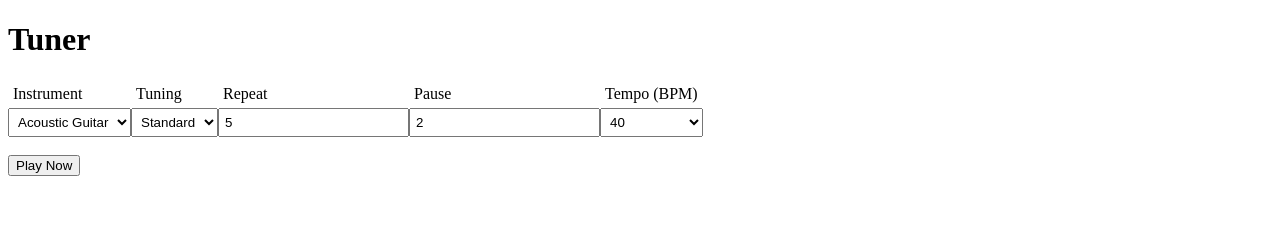
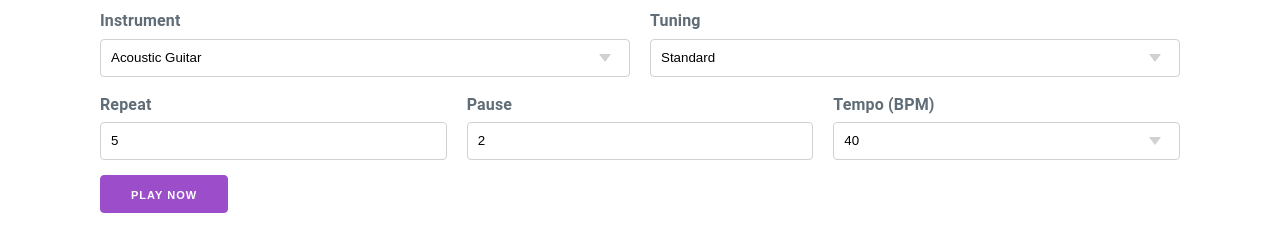
Before and after one commit to CapelliC/guitar-tuner, a plain HTML site: page index.html in a window 1280 px wide. Drawn offline with nearby package versions, Linux system fonts and the light colour scheme.

Commit message:
fix layout

```diff
--- a/index.html
+++ b/index.html
@@ -1,27 +1,21 @@
 <!DOCTYPE html>
 <html>
+  <!--
+    Simple HTML5 guitar tuner
+    author: Capelli Carlo
+    license: MIT
+  -->
   <head>
     <meta charset="utf-8">
-    <title>Tuner</title>
+    <title>Guitar Tuner</title>
     <script src='https://cdn.jsdelivr.net/gh/keithwhor/audiosynth/audiosynth.js'></script>
-    <style>
-      /* see https://stackoverflow.com/q/45224246/874024 */
-      .aligned_form {
-        display: flex;
-        flex-flow: column wrap;
-        align-content: flex-start;
-        height: 75px;
-      }
-      label, input, select {
-        padding: 5px;
-        box-sizing: border-box;
-      }
-    </style>
+    <link rel="stylesheet" href="https://cdnjs.cloudflare.com/ajax/libs/milligram/1.4.1/milligram.min.css" integrity="sha512-xiunq9hpKsIcz42zt0o2vCo34xV0j6Ny8hgEylN3XBglZDtTZ2nwnqF/Z/TTCc18sGdvCjbFInNd++6q3J0N6g==" crossorigin="anonymous" referrerpolicy="no-referrer" />
   </head>
   <body>
-    <h1>Tuner</h1>
 
-    <div class=aligned_form>
+    <div class=container>
+      <div class=row>
+        <div class=column>
           <label for=instrument>Instrument</label>
           <select id=instrument>
             <option value=piano>Piano</option>
@@ -29,27 +23,37 @@
             <option value=acoustic selected>Acoustic Guitar</option>
             <option value=edm>Edm</option>
           </select>
+        </div>
 
+        <div class=column>
           <label for=tuning>Tuning</label>
           <select id=tuning>
             <option value=0>Standard</option>
             <option value=1>Lower D</option>
           </select>
+        </div>
+      </div>
 
+      <div class=row>
+        <div class=column>
           <label for=repeat_times>Repeat</label>
           <input  id=repeat_times type=number value=5 size=1>
+        </div>
 
+        <div class=column>
           <label for=repeat_pause>Pause</label>
           <input  id=repeat_pause type=number value=2 size=1>
-
-      <label for=tempo_bpm>Tempo (BPM)</label>
-      <select id=tempo_bpm>
-      </select>
         </div>
 
-    <div>
-      <button onClick=play_now()>Play Now</button>
+        <div class=column>
+          <label for=tempo_bpm>Tempo (BPM)</label>
+          <select id=tempo_bpm></select>
         </div>
+      </div>
+
+      <button class=button onClick=play_now()>Play Now</button>
+    </div>
+
   </body>
   <script>
 
```
Lines whose indentation alone changed are shown as unchanged.
